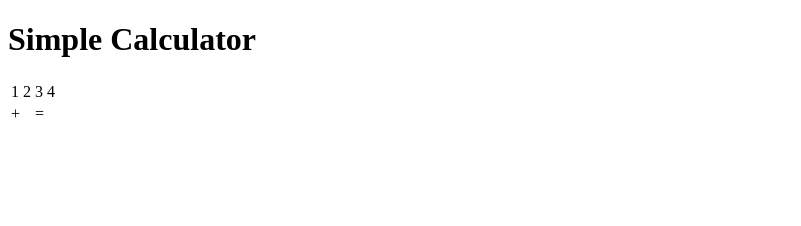
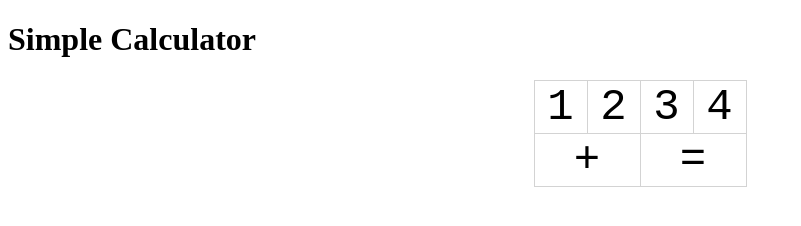
Before and after one commit to shrfrn/git-basics-ref, a plain HTML site: page index.html in a window 1280 px wide. Shown: the whole page, without its empty margins (0-801 px from the left). Drawn offline with Linux system fonts and the light colour scheme.

Commit message:
Add basic styling

```diff
--- /dev/null
+++ b/css/calculator.css
@@ -0,0 +1,17 @@
+table {
+    border: 1px solid lightgrey;
+    border-collapse: collapse;
+    margin: 0 auto;
+
+    font-family: monospace;
+    font-size: 44px;
+    text-align: center;
+}
+
+table td {
+    width: 50px;
+    height: 50px;
+
+    border: 1px solid lightgrey;
+    cursor: pointer;
+}
--- a/index.html
+++ b/index.html
@@ -3,6 +3,7 @@
 <head>
     <meta charset="UTF-8">
     <meta name="viewport" content="width=device-width, initial-scale=1.0">
+    <link rel="stylesheet" href="css/calculator.css">
     <title>Calculator</title>
 </head>
 <body>
```
